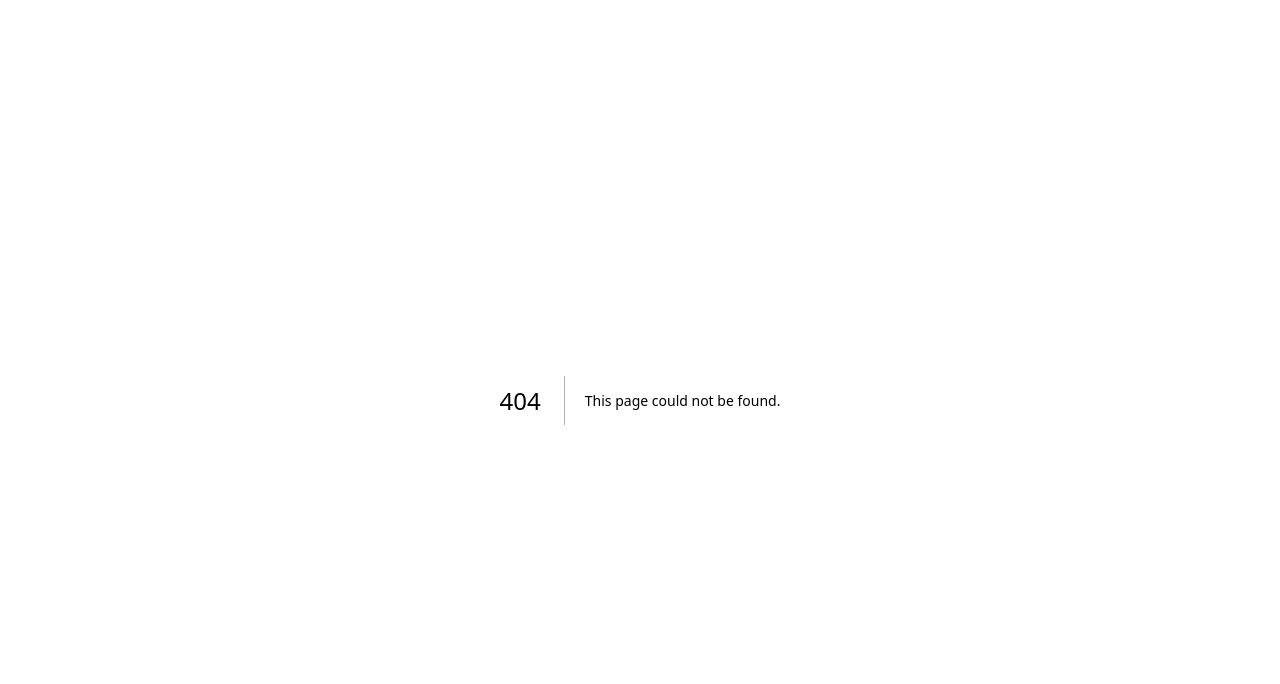
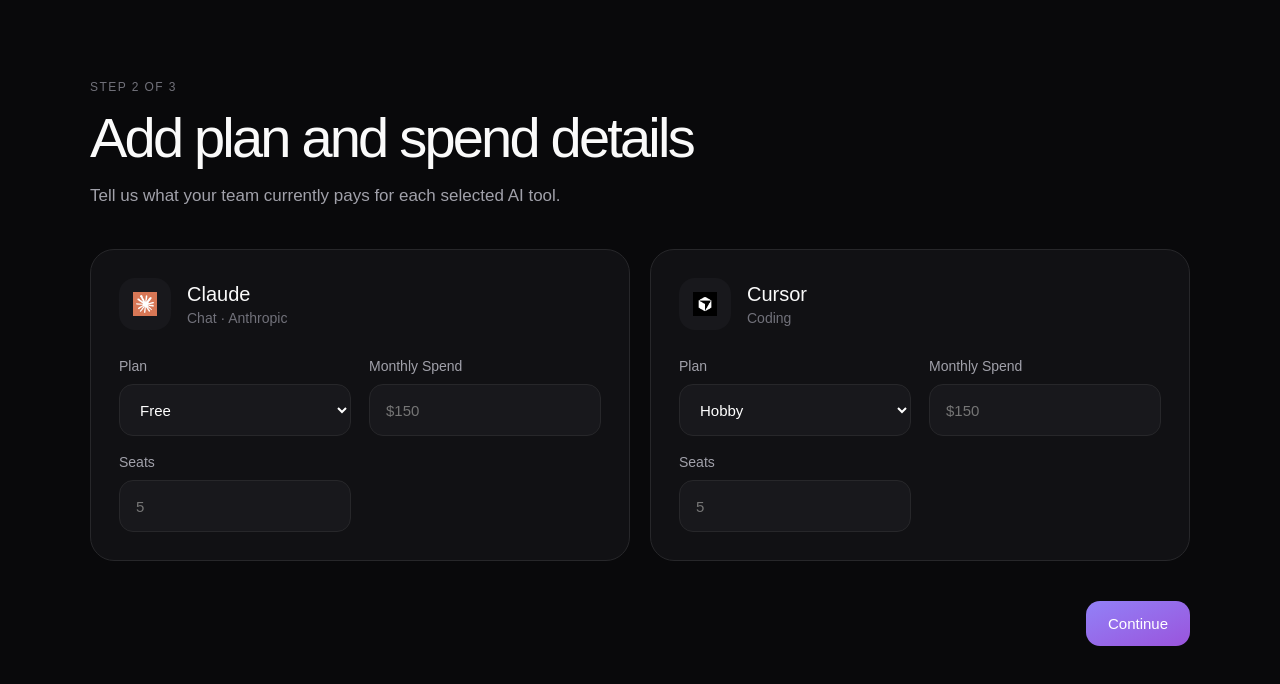
Before and after one commit to irisxvii/burnrate.ai, a Next.js app: page /audit/details in a window 1280 px wide. Before the commit this address had no page. Shown: the top 684 px of the page. Built offline with nearby package versions, Linux system fonts and the light colour scheme.

Commit message:
feat: add audit details page and styles

```diff
--- /dev/null
+++ b/src/app/audit/details/page.module.css
@@ -0,0 +1,148 @@
+.page {
+  min-height: 100vh;
+  background: #09090b;
+  color: #fafafa;
+  padding: 80px 24px;
+}
+
+.container {
+  max-width: 1100px;
+  margin: 0 auto;
+}
+
+.header {
+  margin-bottom: 40px;
+}
+
+.step {
+  font-size: 12px;
+  letter-spacing: 0.12em;
+  color: #71717a;
+  margin-bottom: 16px;
+}
+
+.heading {
+  font-size: clamp(2rem, 5vw, 3.5rem);
+  line-height: 1;
+  letter-spacing: -0.05em;
+  font-weight: 500;
+  margin-bottom: 16px;
+}
+
+.subheading {
+  color: #a1a1aa;
+  font-size: 17px;
+  line-height: 1.6;
+  max-width: 500px;
+}
+
+.cards {
+  display: grid;
+  grid-template-columns: repeat(
+    auto-fit,
+    minmax(420px, 1fr)
+  );
+  gap: 20px;
+}
+
+.card {
+  background: #111114;
+  border: 1px solid #27272a;
+  border-radius: 24px;
+  padding: 28px;
+}
+
+.cardHeader {
+  margin-bottom: 28px;
+}
+
+.toolInfo {
+  display: flex;
+  align-items: center;
+  gap: 16px;
+}
+
+.icon {
+  width: 52px;
+  height: 52px;
+  border-radius: 16px;
+  background: #18181c;
+  display: flex;
+  align-items: center;
+  justify-content: center;
+}
+
+.icon img {
+  width: 24px;
+  height: 24px;
+}
+
+.toolInfo h3 {
+  font-size: 20px;
+  font-weight: 500;
+  margin-bottom: 4px;
+}
+
+.toolInfo p {
+  color: #71717a;
+  font-size: 14px;
+}
+
+.formGrid {
+  display: grid;
+  grid-template-columns: repeat(
+    auto-fit,
+    minmax(220px, 1fr)
+  );
+  gap: 18px;
+}
+
+.field {
+  display: flex;
+  flex-direction: column;
+  gap: 10px;
+}
+
+.field label {
+  font-size: 14px;
+  color: #a1a1aa;
+}
+
+.field input,
+.field select {
+  height: 52px;
+  background: #18181c;
+  border: 1px solid #27272a;
+  border-radius: 14px;
+  padding: 0 16px;
+  color: white;
+  font-size: 15px;
+  outline: none;
+}
+
+.field input:focus,
+.field select:focus {
+  border-color: #9281f7;
+}
+
+.footer {
+  margin-top: 40px;
+  display: flex;
+  justify-content: flex-end;
+}
+
+.continueBtn {
+  border: none;
+  padding: 14px 22px;
+  border-radius: 14px;
+  color: white;
+  font-size: 15px;
+  font-weight: 500;
+  cursor: pointer;
+
+  background: linear-gradient(
+    to bottom right,
+    #9281f7,
+    #9a54dc
+  );
+}
--- /dev/null
+++ b/src/app/audit/details/page.tsx
@@ -0,0 +1,103 @@
+"use client";
+
+import styles from "./page.module.css";
+
+import { tools } from "@/data/tools";
+import { plans } from "@/data/plans";
+
+export default function AuditDetailsPage() {
+  const selectedTools = [
+    "cursor",
+    "claude",
+  ];
+
+  const filteredTools = tools.filter((tool) =>
+    selectedTools.includes(tool.id)
+  );
+
+  return (
+    <main className={styles.page}>
+      <div className={styles.container}>
+        <div className={styles.header}>
+          <p className={styles.step}>
+            STEP 2 OF 3
+          </p>
+
+          <h1 className={styles.heading}>
+            Add plan and spend details
+          </h1>
+
+          <p className={styles.subheading}>
+            Tell us what your team currently pays
+            for each selected AI tool.
+          </p>
+        </div>
+
+        <div className={styles.cards}>
+          {filteredTools.map((tool) => (
+            <div
+              className={styles.card}
+              key={tool.id}
+            >
+              <div className={styles.cardHeader}>
+                <div className={styles.toolInfo}>
+                  <div className={styles.icon}>
+                    <img
+                      src={tool.icon}
+                      alt={tool.name}
+                    />
+                  </div>
+
+                  <div>
+                    <h3>{tool.name}</h3>
+                    <p>{tool.category}</p>
+                  </div>
+                </div>
+              </div>
+
+              <div className={styles.formGrid}>
+                <div className={styles.field}>
+                  <label>Plan</label>
+
+                  <select>
+                    {plans[
+                      tool.id as keyof typeof plans
+                    ]?.map((plan) => (
+                      <option key={plan}>
+                        {plan}
+                      </option>
+                    ))}
+                  </select>
+                </div>
+
+                <div className={styles.field}>
+                  <label>Monthly Spend</label>
+
+                  <input
+                    type="number"
+                    placeholder="$150"
+                  />
+                </div>
+
+                <div className={styles.field}>
+                  <label>Seats</label>
+
+                  <input
+                    type="number"
+                    placeholder="5"
+                  />
+                </div>
+              </div>
+            </div>
+          ))}
+        </div>
+
+        <div className={styles.footer}>
+          <button className={styles.continueBtn}>
+            Continue
+          </button>
+        </div>
+      </div>
+    </main>
+  );
+}
--- /dev/null
+++ b/src/data/plans.ts
@@ -0,0 +1,50 @@
+export const plans = {
+  chatgpt: [
+    "Plus",
+    "Team",
+    "Enterprise",
+    "API Direct",
+  ],
+
+  claude: [
+    "Free",
+    "Pro",
+    "Max",
+    "Team",
+    "Enterprise",
+    "API Direct",
+  ],
+
+  copilot: [
+    "Individual",
+    "Business",
+    "Enterprise",
+  ],
+
+  cursor: [
+    "Hobby",
+    "Pro",
+    "Business",
+    "Enterprise",
+  ],
+
+  gemini: [
+    "Pro",
+    "Ultra",
+    "API",
+  ],
+
+  "openai-api": [
+    "API Direct",
+  ],
+
+  "anthropic-api": [
+    "API Direct",
+  ],
+
+  windsurf: [
+    "Free",
+    "Pro",
+    "Teams",
+  ],
+};
```
